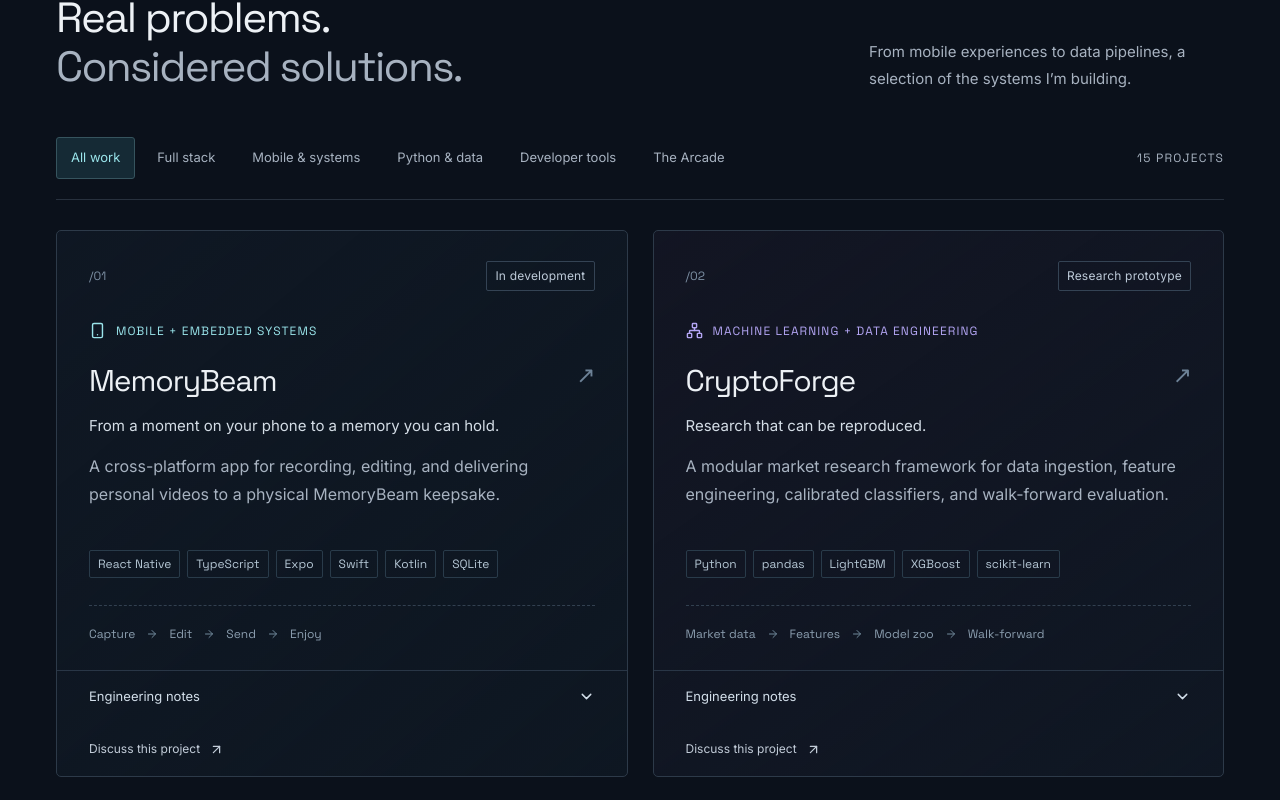
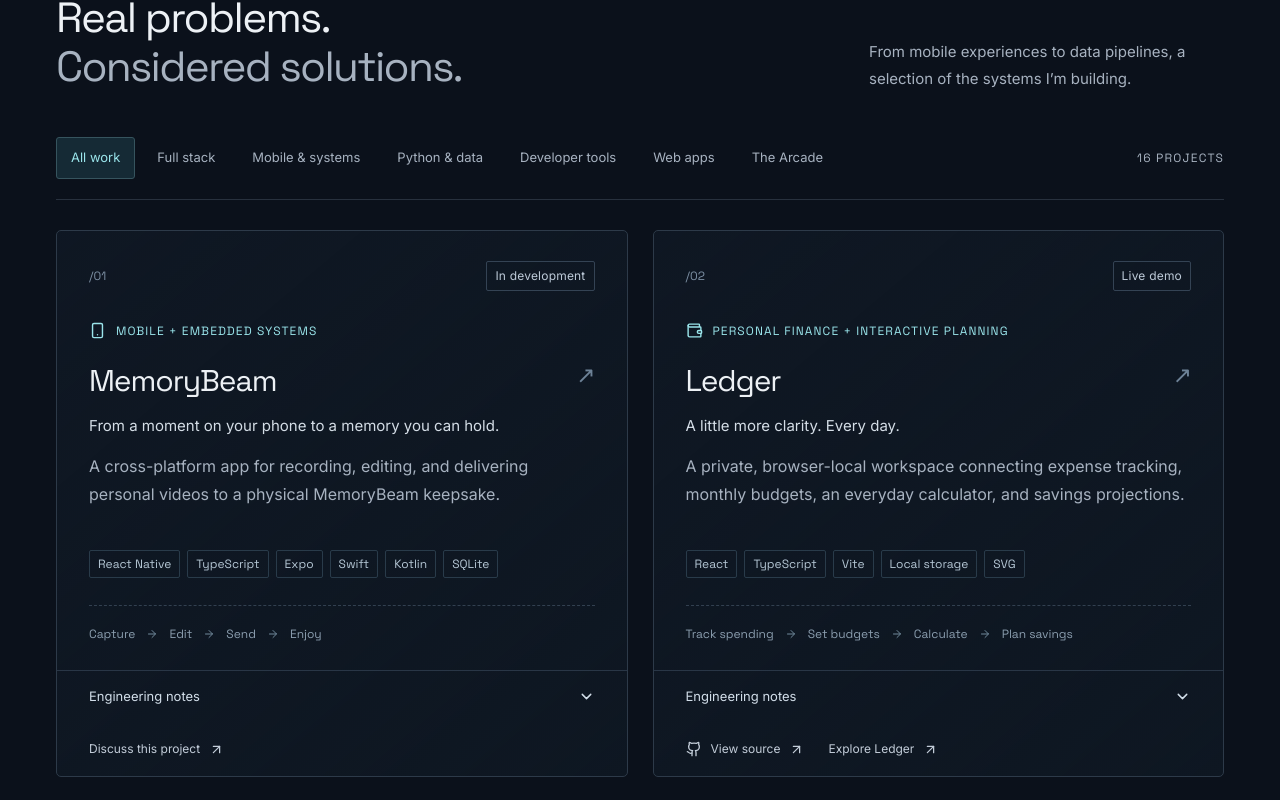
Before and after one commit to Breedlove-Jason/jason-breedlove-portfolio, a React (Vite) app: page / in a window 1280 px wide. Shown: the part 935-1735 px from the top of the page. Built offline with nearby package versions, Linux system fonts and the light colour scheme.

Commit message:
Showcase Ledger finance workspace with live demo and engineering notes

```diff
--- a/src/components/Projects.tsx
+++ b/src/components/Projects.tsx
@@ -13,6 +13,7 @@ import {
   Terminal,
   Braces,
   Network,
+  Wallet,
 } from 'lucide-react';
 import { projects } from '../data/projects';
 import type { Project } from '../data/projects';
@@ -25,10 +26,12 @@ const filters = [
   'Mobile & systems',
   'Python & data',
   'Developer tools',
+  'Web apps',
   'The Arcade',
 ];
 const icons: Record<string, LucideIcon> = {
   memorybeam: Smartphone,
+  ledger: Wallet,
   cryptoforge: Network,
   envranger: Terminal,
   productstore: Braces,
--- a/src/data/projects.ts
+++ b/src/data/projects.ts
@@ -4,7 +4,7 @@ export interface Project {
   id: string;
   number: string;
   title: string;
-  category: 'Mobile & systems' | 'Full stack' | 'Python & data' | 'Developer tools' | 'The Arcade';
+  category: 'Mobile & systems' | 'Full stack' | 'Python & data' | 'Developer tools' | 'Web apps' | 'The Arcade';
   kind: string;
   status: 'In development' | 'Research prototype' | 'Public source' | 'Live demo';
   featured?: boolean;
@@ -35,7 +35,21 @@ export const projects: Project[] = [
     diagram: ['Capture', 'Edit', 'Send', 'Enjoy'],
   },
   {
-    id: 'cryptoforge', number: '02', title: 'CryptoForge', category: 'Python & data',
+    id: 'ledger', number: '02', title: 'Ledger', category: 'Web apps',
+    kind: 'PERSONAL FINANCE + INTERACTIVE PLANNING', status: 'Live demo',
+    headline: 'A little more clarity. Every day.',
+    description: 'A private, browser-local workspace connecting expense tracking, monthly budgets, an everyday calculator, and savings projections.',
+    stack: ['React', 'TypeScript', 'Vite', 'Local storage', 'SVG'],
+    problem: 'Turn separate learning projects into one useful workflow: understand spending, calculate an amount, save it as an expense, and explore a savings plan.',
+    implementation: 'Integer-cent transactions, an arithmetic parser without eval, validated backup restoration, CSV exports, category budgets, and monthly contribution projections. The interface includes dark and light themes, sample data, keyboard controls, and responsive layouts.',
+    boundary: 'Data stays in the current browser, with no account, bank connection, or cloud sync. Projections are hypothetical and exclude taxes, fees, and inflation. Eight core tests pass; live transaction creation, editing, deletion, reload persistence, budget saving, calculator transfer, and zero-return projections were verified.',
+    diagram: ['Track spending', 'Set budgets', 'Calculate', 'Plan savings'],
+    source: 'https://github.com/Breedlove-Jason/react-expense-tracker',
+    liveUrl: 'https://ledger.jasonbreedlove.dev/',
+    liveLabel: 'Explore Ledger',
+  },
+  {
+    id: 'cryptoforge', number: '03', title: 'CryptoForge', category: 'Python & data',
     kind: 'MACHINE LEARNING + DATA ENGINEERING', status: 'Research prototype',
     headline: 'Research that can be reproduced.',
     description: 'A modular market research framework for data ingestion, feature engineering, calibrated classifiers, and walk-forward evaluation.',
@@ -46,7 +60,7 @@ export const projects: Project[] = [
     diagram: ['Market data', 'Features', 'Model zoo', 'Walk-forward'],
   },
   {
-    id: 'envranger', number: '03', title: 'Envranger', category: 'Developer tools',
+    id: 'envranger', number: '04', title: 'Envranger', category: 'Developer tools',
     kind: 'TYPESCRIPT DEVELOPER TOOLING', status: 'Public source',
     headline: 'Make configuration explain itself.',
     description: 'A CLI and terminal interface for scanning, validating, and managing environment configuration across JavaScript and TypeScript projects.',
@@ -58,7 +72,7 @@ export const projects: Project[] = [
     source: 'https://github.com/Breedlove-Jason/envranger',
   },
   {
-    id: 'productstore', number: '04', title: 'MERN Product Store', category: 'Full stack',
+    id: 'productstore', number: '05', title: 'MERN Product Store', category: 'Full stack',
     kind: 'REACT + EXPRESS + MONGODB', status: 'Public source',
     headline: 'A complete path from interface to database.',
     description: 'A full-stack product management application with a Vite-powered React frontend and an Express API backed by MongoDB.',
@@ -70,7 +84,7 @@ export const projects: Project[] = [
     source: 'https://github.com/Breedlove-Jason/productStore-MERN',
   },
   {
-    id: 'reuters', number: '05', title: 'Reuters Similarity Lab', category: 'Python & data',
+    id: 'reuters', number: '06', title: 'Reuters Similarity Lab', category: 'Python & data',
     kind: 'NLP + DOCUMENT RETRIEVAL', status: 'Public source',
     headline: 'Explore what makes two articles similar.',
     description: 'An interactive experiment in word n-grams and Jaccard similarity across the complete Reuters-21578 collection, with 19,043 article bodies available for search.',
@@ -84,7 +98,7 @@ export const projects: Project[] = [
   },
   {
     howToPlay: "Collect every dot while avoiding ghosts. Use arrow keys or WASD, or the on-screen arrows. Power pellets let you catch ghosts briefly. Space pauses the game.",
-    id: 'pacman', number: '06', title: 'Pacman JS', category: 'The Arcade',
+    id: 'pacman', number: '07', title: 'Pacman JS', category: 'The Arcade',
     kind: 'VANILLA JAVASCRIPT + GAMEPLAY', status: 'Public source',
     headline: 'One more run.',
     description: 'A browser arcade game with a responsive maze, buffered keyboard turns, touch controls, power pellets, and a local personal best.',
@@ -96,7 +110,7 @@ export const projects: Project[] = [
     source: 'https://github.com/Breedlove-Jason/pacman-js',
   },
   {
-    id: 'fieldnotes', number: '07', title: 'Field Notes — Flask Blog', category: 'Full stack',
+    id: 'fieldnotes', number: '08', title: 'Field Notes — Flask Blog', category: 'Full stack',
     kind: 'PYTHON + PUBLISHING', status: 'Public source',
     headline: 'A place for ideas from the build.',
     description: 'A Flask journal with readable project stories, accounts, comments, and an editor dashboard for publishing and managing posts.',
@@ -110,7 +124,7 @@ export const projects: Project[] = [
     liveLabel: 'Read blog',
   },
   {
-    id: 'yelpcamp', number: '08', title: 'YelpCamp', category: 'Full stack',
+    id: 'yelpcamp', number: '09', title: 'YelpCamp', category: 'Full stack',
     kind: 'EXPRESS + MAPS + API INTEGRATION', status: 'Live demo',
     headline: 'Find a campsite. Share the experience.',
     description: 'A campground discovery and review app with interactive maps, Recreation.gov data, image uploads, and five-star ratings.',
@@ -123,7 +137,7 @@ export const projects: Project[] = [
     liveLabel: 'Explore YelpCamp',
   },
   {
-    id: 'farmfresh', number: '09', title: 'Farm Fresh Market', category: 'Full stack',
+    id: 'farmfresh', number: '10', title: 'Farm Fresh Market', category: 'Full stack',
     kind: 'EXPRESS + MONGODB + CATALOG MANAGEMENT', status: 'Live demo',
     headline: 'From local farms to a connected catalog.',
     description: 'A farm-to-market catalog with searchable farms, category filters, product listings, and protected owner editing in a Bootstrap interface.',
@@ -138,7 +152,7 @@ export const projects: Project[] = [
   },
   {
     howToPlay: "Eat food to grow and score. Turn with arrow keys or WASD; swipe or use the arrow buttons on mobile. Avoid the walls and your own tail. Space pauses; Restart begins a fresh run.",
-    id: 'snake', number: '10', title: 'Python Snake', category: 'The Arcade',
+    id: 'snake', number: '11', title: 'Python Snake', category: 'The Arcade',
     kind: 'PYTHON + WEBASSEMBLY + CANVAS', status: 'Live demo',
     headline: 'Small moves. Long game.',
     description: 'A responsive Snake game that runs a shared Python rules engine across desktop Turtle graphics and a browser canvas.',
@@ -153,7 +167,7 @@ export const projects: Project[] = [
   },
   {
     howToPlay: "Control the left paddle with Up/Down or W/S. On mobile, drag on the court or hold the arrow buttons. Return the ball past the opponent; first to seven wins. Space pauses and R resets.",
-    id: 'pong', number: '11', title: 'Python Pong', category: 'The Arcade',
+    id: 'pong', number: '12', title: 'Python Pong', category: 'The Arcade',
     kind: 'PYTHON + WEBASSEMBLY + PHYSICS', status: 'Live demo',
     headline: 'Keep the rally alive.',
     description: 'A classic paddle rivalry with a Python-powered browser edition, a computer opponent, and keyboard and touch controls.',
@@ -168,7 +182,7 @@ export const projects: Project[] = [
   },
   {
     howToPlay: "Two players share one device. Roll adds to your turn score. Hold banks those points and passes the turn. Rolling a one loses only the unbanked points and passes the turn. First to bank 100 wins.",
-    id: 'pig', number: '12', title: 'Pig Game', category: 'The Arcade',
+    id: 'pig', number: '13', title: 'Pig Game', category: 'The Arcade',
     kind: 'JAVASCRIPT + TURN-BASED GAMEPLAY', status: 'Live demo',
     headline: 'Know when to hold.',
     description: 'A two-player dice game about risk and timing, with a responsive interface, clear turn indicators, and a race to bank 100 points.',
@@ -182,7 +196,7 @@ export const projects: Project[] = [
     liveLabel: 'Play Pig',
   },
   {
-    id: 'blackjack', number: '13', title: 'Python Blackjack', category: 'The Arcade',
+    id: 'blackjack', number: '14', title: 'Python Blackjack', category: 'The Arcade',
     kind: 'PYTHON + WEBASSEMBLY + CARD GAME', status: 'Live demo',
     headline: 'A little nerve. A little intuition.',
     description: 'An emerald-and-gold Blackjack table powered by Python, with responsive cards, dealer play, and session scores.',
@@ -197,7 +211,7 @@ export const projects: Project[] = [
     liveLabel: 'Play Blackjack',
   },
   {
-    id: 'relay', number: '14', title: 'Relay Chat', category: 'Full stack',
+    id: 'relay', number: '15', title: 'Relay Chat', category: 'Full stack',
     kind: 'REALTIME MESSAGING + AUTHENTICATED SOCKETS', status: 'Live demo',
     headline: 'Less noise. More connection.',
     description: 'A responsive messaging app with live presence, typing indicators, image sharing, saved conversations, and an interactive guest preview.',
@@ -211,7 +225,7 @@ export const projects: Project[] = [
     liveLabel: 'Try Relay Chat',
   },
   {
-    id: 'scenescout', number: '15', title: 'SceneScout', category: 'Full stack',
+    id: 'scenescout', number: '16', title: 'SceneScout', category: 'Full stack',
     kind: 'MOVIE DISCOVERY + PERSONAL WATCHLISTS', status: 'Live demo',
     headline: 'Less scrolling. More cinema.',
     description: 'A cinema-inspired movie and TV discovery app with searchable catalogs, trailers, cast details, and personal watchlists.',
```
Also changed, not shown: 1 other file (tests, documents, lock files or other folders).
